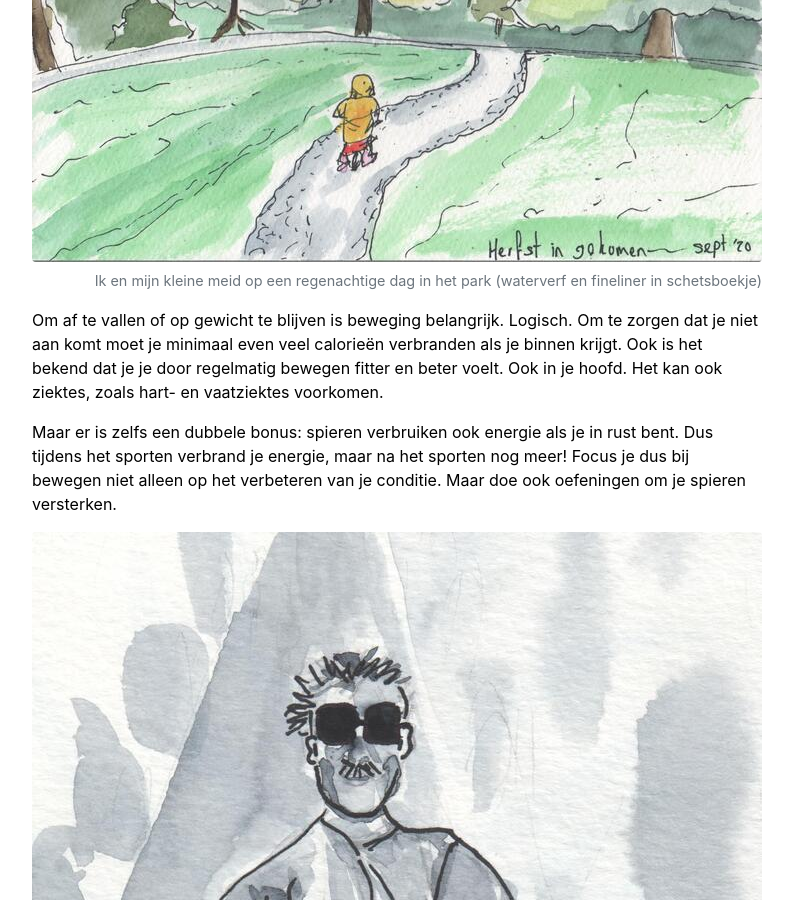
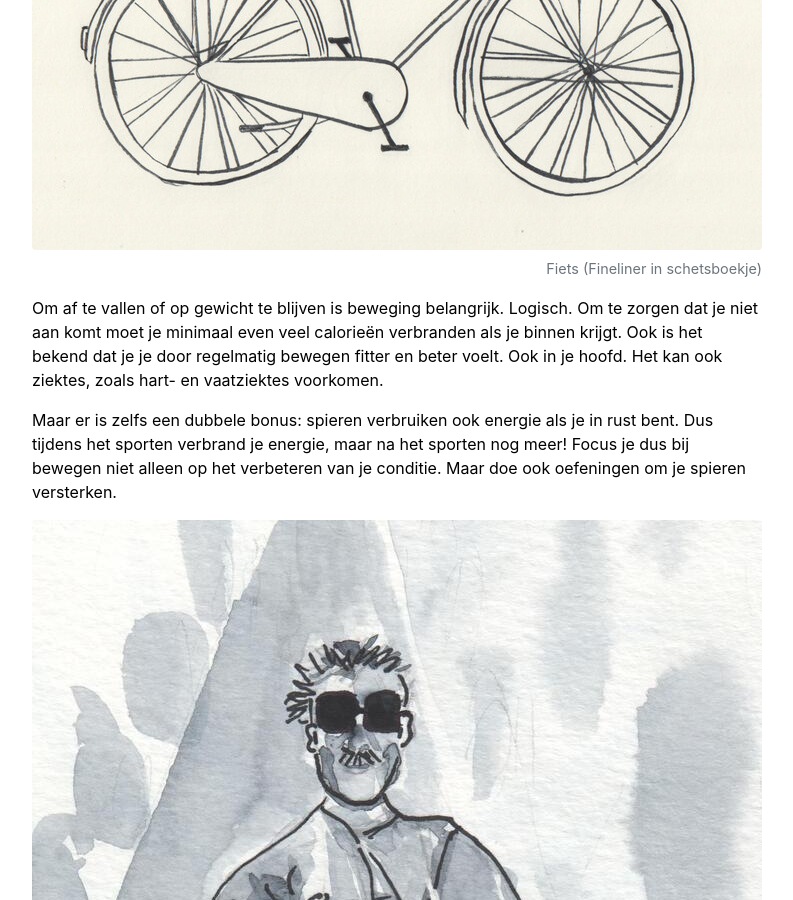
Before and after one commit to BaasLimited/baasovereten.github.io, a Jekyll site: the page built from _posts/2020-10-07-meer-bewegen.md, in a window 1280 px wide and 900 px high, scrolled down 498 px. Shown: the whole window, without its empty margins (243-1036 px from the left). Built offline with Jekyll 4.4.1, drawn with Linux system fonts in a browser that asks for light colours; some web fonts are replaced; some of the changed text lies outside the part shown.

Commit message:
Update 2020-10-07-meer-bewegen.md

```diff
--- a/_posts/2020-10-07-meer-bewegen.md
+++ b/_posts/2020-10-07-meer-bewegen.md
@@ -3,8 +3,8 @@ title:      "Meer bewegen...#hoedan?"
 date:       2020-10-07 12:00:00 +0200
 tag:        "Over bewegen"
 category:   "over-bewegen"
-image:      /uploads/Herfst3.jpg
-caption:    "Ik en mijn kleine meid op een regenachtige dag in het park (waterverf en fineliner in schetsboekje)"
+image:      /uploads/Fiets.jpg
+caption:    "Fiets (Fineliner in schetsboekje)"
 excerpt:    "Volgens de beweegrichtinglijnen moeten we ontzettend veel te bewegen. Met alleen sporten kom je er niet en vind ik ook moeilijk vol te houden. Probeer zoveel mogelijk beweging in je dagelijks leven in te passen. Eenmaal in de routine ingebakken kost het veel minder moeite!"
 published:  true
 ---
@@ -36,7 +36,7 @@ Je beweegt op een gegeven moment op de automatische piloot en het is niet bijzon
 
 Pak de trap in plaats van de lift. Moet je naar verdieping vijf of hoger? En vind je dat nog wat teveel van het goede? Loop dan naar de derde verdieping en pak de lift voor de laatste paar verdiepingen. Je hebt zo toch weer flink wat treden meegepakt. Als je geen sporter bent, is de trap oplopen best vermoeiend (je meent het ;)). Sommige mensen vinden dat rode hoofd en dat hijgen gênant en nemen daarom de lift. Doe dit niet, maar pas je tempo aan. Ga lekker langzaam omhoog. Het lijkt alsof het veel tijd kost, maar het valt mee. Wachten op de lift kost ook tijd. Ongemerkt gaat elke dag het traplopen makkelijker en voor je het weet ren je als een ware gazelle naar boven!
 
-{% include image.html url="/uploads/Fiets.jpg" description="Fiets (Fineliner in schetsboekje)" %}
+{% include image.html url="/uploads/Herfst3.jpg" description="Ik en mijn kleine meid op een regenachtige dag in het park (waterverf en fineliner in schetsboekje)" %}
 
 ## Neem de fiets
 
```
